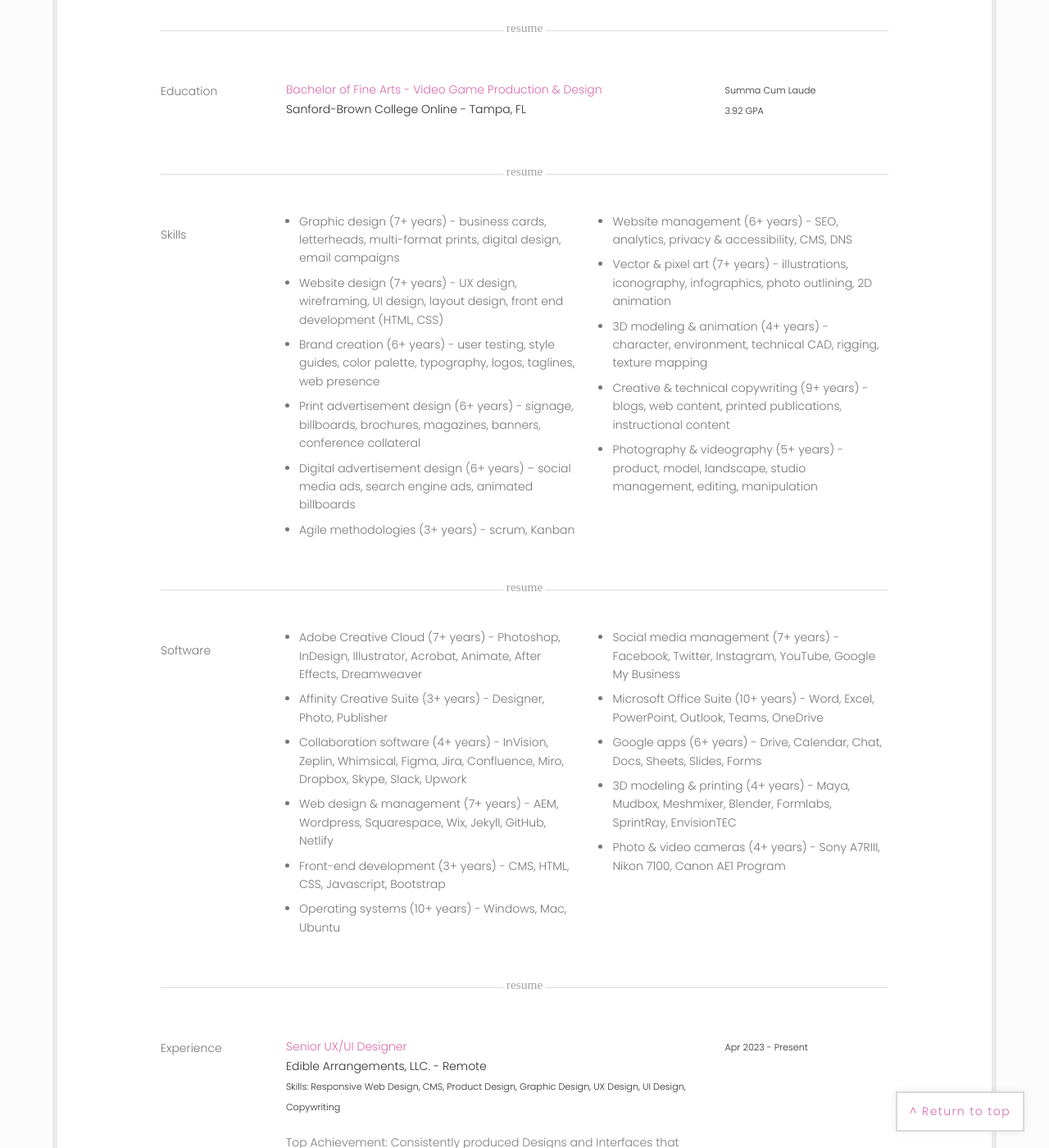
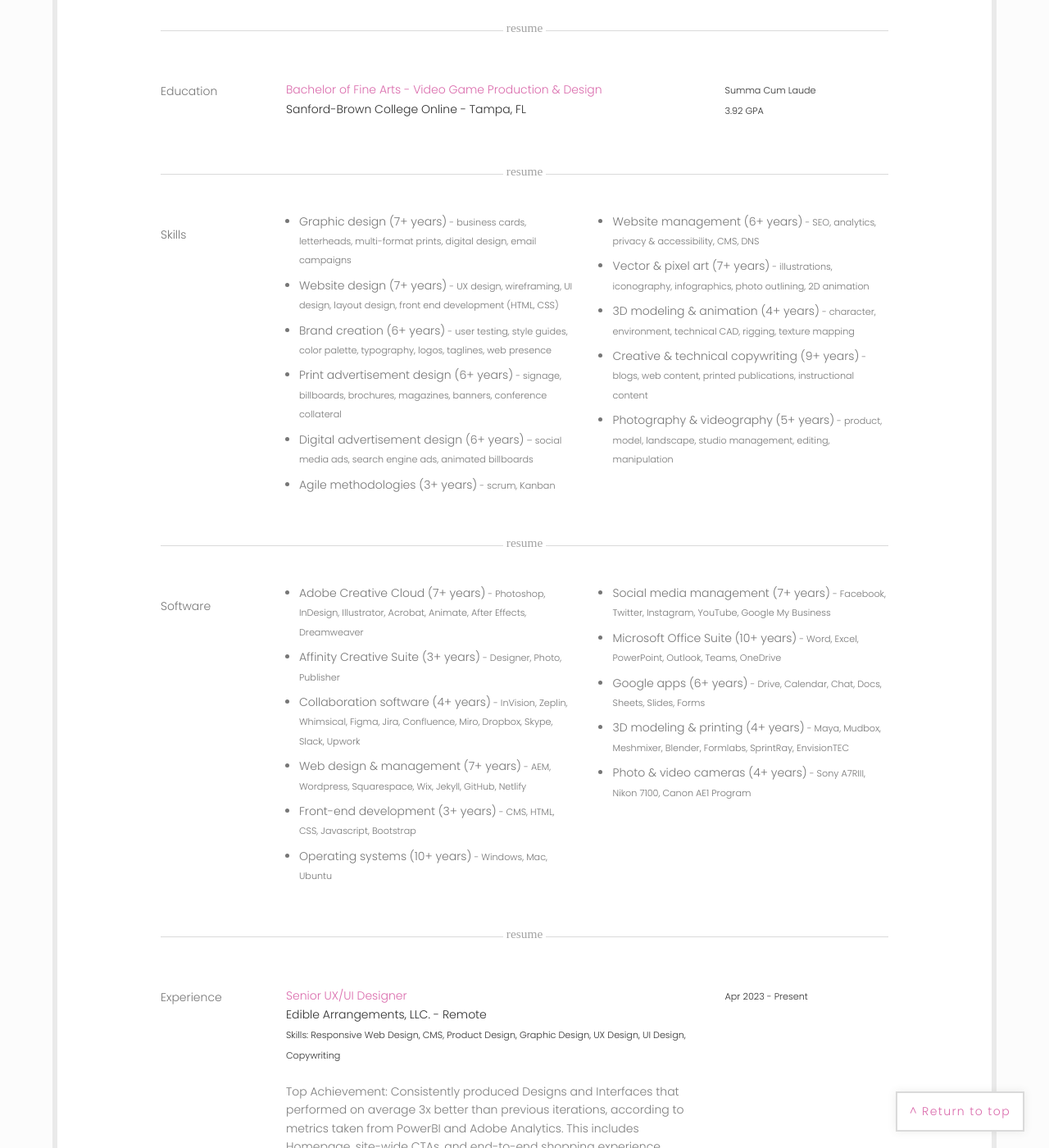
Before and after one commit to Kaedurr/portfolio, a Jekyll site: the page built from resume.html, in a window 1280 px wide and 1400 px high, scrolled down 894 px. Shown: the whole window at 82% size. Built offline with Jekyll 4.4.1, drawn with Linux system fonts in a browser that asks for light colours; some web fonts are replaced.

Commit message:
Update resume page formatting
Update formatting of resume page including font size changes and section spacing

```diff
--- a/resume.html
+++ b/resume.html
@@ -69,23 +69,23 @@ categories: Kate Durr, Resume
 			      <div class="col-md-5">
 				    <span class="more">
 				     	<ul class="resume-list">
-				     	<li>Graphic design (7+ years) - business cards, letterheads, multi-format prints, digital design, email campaigns</li>
-						<li>Website design (7+ years) - UX design, wireframing, UI design, layout design, front end development (HTML, CSS)</li>
-						<li>Brand creation (6+ years) - user testing, style guides, color palette, typography, logos, taglines, web presence</li>
-						<li>Print advertisement design (6+ years) - signage, billboards, brochures, magazines, banners, conference collateral</li>
-						<li>Digital advertisement design (6+ years) – social media ads, search engine ads, animated billboards</li>
-						<li>Agile methodologies (3+ years) - scrum, Kanban</li>
+				     	<li>Graphic design (7+ years)<span class="date"> - business cards, letterheads, multi-format prints, digital design, email campaigns</span></li>
+						<li>Website design (7+ years)<span class="date"> - UX design, wireframing, UI design, layout design, front end development (HTML, CSS)</span></li>
+						<li>Brand creation (6+ years)<span class="date"> - user testing, style guides, color palette, typography, logos, taglines, web presence</span></li>
+						<li>Print advertisement design (6+ years)<span class="date"> - signage, billboards, brochures, magazines, banners, conference collateral</span></li>
+						<li>Digital advertisement design (6+ years)<span class="date"> – social media ads, search engine ads, animated billboards</span></li>
+						<li>Agile methodologies (3+ years)<span class="date"> - scrum, Kanban</span></li>
 				     	</ul>
 				    </span>
 			      </div>
 			      <div class="col-md-5">
 				    <span class="more">
 				     	<ul class="resume-list">
-				     	<li>Website management (6+ years) - SEO, analytics, privacy & accessibility, CMS, DNS</li>
-				     	<li>Vector & pixel art (7+ years) - illustrations, iconography, infographics, photo outlining, 2D animation</li>
-						<li>3D modeling & animation (4+ years) - character, environment, technical CAD, rigging, texture mapping</li>
-						<li>Creative & technical copywriting (9+ years) - blogs, web content, printed publications, instructional content</li>
-						<li>Photography & videography (5+ years) - product, model, landscape, studio management, editing, manipulation</li>
+				     	<li>Website management (6+ years)<span class="date"> - SEO, analytics, privacy & accessibility, CMS, DNS</span></li>
+				     	<li>Vector & pixel art (7+ years)<span class="date"> - illustrations, iconography, infographics, photo outlining, 2D animation</span></li>
+						<li>3D modeling & animation (4+ years)<span class="date"> - character, environment, technical CAD, rigging, texture mapping</span></li>
+						<li>Creative & technical copywriting (9+ years)<span class="date"> - blogs, web content, printed publications, instructional content</span></li>
+						<li>Photography & videography (5+ years)<span class="date"> - product, model, landscape, studio management, editing, manipulation</span></li>
 				     	</ul>
 				    </span>
 			      </div>
@@ -104,23 +104,23 @@ categories: Kate Durr, Resume
 			      <div class="col-md-5">
 				    <span class="more">
 				     	<ul class="resume-list">
-				     	<li>Adobe Creative Cloud (7+ years) - Photoshop, InDesign, Illustrator, Acrobat, Animate, After Effects, Dreamweaver</li>
-						<li>Affinity Creative Suite (3+ years) - Designer, Photo, Publisher</li>
-						<li>Collaboration software (4+ years) - InVision, Zeplin, Whimsical, Figma, Jira, Confluence, Miro, Dropbox, Skype, Slack, Upwork</li>
-						<li>Web design & management (7+ years) - AEM, Wordpress, Squarespace, Wix, Jekyll, GitHub, Netlify</li>
-						<li>Front-end development (3+ years) - CMS, HTML, CSS, Javascript, Bootstrap</li>
-						<li>Operating systems (10+ years) - Windows, Mac, Ubuntu</li>
+				     	<li>Adobe Creative Cloud (7+ years)<span class="date"> - Photoshop, InDesign, Illustrator, Acrobat, Animate, After Effects, Dreamweaver</span></li>
+						<li>Affinity Creative Suite (3+ years)<span class="date"> - Designer, Photo, Publisher</span></li>
+						<li>Collaboration software (4+ years)<span class="date"> - InVision, Zeplin, Whimsical, Figma, Jira, Confluence, Miro, Dropbox, Skype, Slack, Upwork</span></li>
+						<li>Web design & management (7+ years)<span class="date"> - AEM, Wordpress, Squarespace, Wix, Jekyll, GitHub, Netlify</span></li>
+						<li>Front-end development (3+ years)<span class="date"> - CMS, HTML, CSS, Javascript, Bootstrap</span></li>
+						<li>Operating systems (10+ years)<span class="date"> - Windows, Mac, Ubuntu</span></li>
 				     	</ul>
 				    </span>
 			      </div>
 			      <div class="col-md-5">
 				    <span class="more">
 				     	<ul class="resume-list">
-				     	<li>Social media management (7+ years) - Facebook, Twitter, Instagram, YouTube, Google My Business</li>
-						<li>Microsoft Office Suite (10+ years) - Word, Excel, PowerPoint, Outlook, Teams, OneDrive</li>
-						<li>Google apps (6+ years) - Drive, Calendar, Chat, Docs, Sheets, Slides, Forms</li>
-						<li>3D modeling & printing (4+ years) - Maya, Mudbox, Meshmixer, Blender, Formlabs, SprintRay, EnvisionTEC</li>
-						<li>Photo & video cameras (4+ years) - Sony A7RIII, Nikon 7100, Canon AE1 Program</li>
+				     	<li>Social media management (7+ years)<span class="date"> - Facebook, Twitter, Instagram, YouTube, Google My Business</span></li>
+						<li>Microsoft Office Suite (10+ years)<span class="date"> - Word, Excel, PowerPoint, Outlook, Teams, OneDrive</span></li>
+						<li>Google apps (6+ years)<span class="date"> - Drive, Calendar, Chat, Docs, Sheets, Slides, Forms</span></li>
+						<li>3D modeling & printing (4+ years)<span class="date"> - Maya, Mudbox, Meshmixer, Blender, Formlabs, SprintRay, EnvisionTEC</span></li>
+						<li>Photo & video cameras (4+ years)<span class="date"> - Sony A7RIII, Nikon 7100, Canon AE1 Program</span></li>
 				     	</ul>
 				    </span>
 			      </div>
@@ -149,7 +149,7 @@ categories: Kate Durr, Resume
 				     <div class="col-md-7 col-md-offset-2">
 				     <span class="more">
 				     		Top Achievement: Consistently produced Designs and Interfaces that performed on average 3x better than previous iterations, according to metrics taken from PowerBI and Adobe Analytics. This includes Homepage, site-wide CTAs, and end-to-end shopping experience.
-				     </span>
+				     </span><br/>
 				     <span class="more">
 				     	<ul class="resume-list">
 				     		<li>Perform regular audits, document findings, and meet with internal teams and stakeholders to understand opportunities for growth within website, BoH and FoH softwares, and mobile app</li>
@@ -157,7 +157,7 @@ categories: Kate Durr, Resume
 							<li>Attend frequent cross-functional meetings to document requirements then organize, schedule, and manage tickets based on those requirements to develop designs</li>
 							<li>Develop wireframes and hi-fidelity mockups within Figma that focus on conversion rate optimization enhancements with annotations demonstrating screen layouts, information hierarchy, and on-screen interaction behavior for users on various devices</li>
 							<li>Manage the work of offshore mid-level UX/UI Designers, scheduling regular checkins to ensure team collaboration, project efficiency, and understanding of requirements</li>
-				     	</ul></span><br/><br/>
+				     	</ul></span><br/>
 			        </div>
 
 			        <div class="col-md-7 col-md-offset-2">
@@ -172,7 +172,7 @@ categories: Kate Durr, Resume
 				     <div class="col-md-7 col-md-offset-2">
 				     <span class="more">
 				     		Top Achievement: Completed commissions for Stern Pinball, Inc., 7 Sages Yoga, LLC., Imprimis Networks, LLC., and Liberty Cleaners of Powell, OH. Completed commissions for individuals and artists through Upwork Global, Inc. and other independent contracts.
-				     </span>
+				     </span><br/>
 				     <span class="more">
 				     	<ul class="resume-list">
 				     		<li>Provide quality service and support resolution by collaborating 1-on-1 with product owners across different time zones and countries</li>
@@ -182,7 +182,7 @@ categories: Kate Durr, Resume
 				     		<li>Provide expertise in visual design, typography, user-centered design, and interaction design by delivering high-quality, pixel perfect work that is visually stunning and user-friendly</li>
 				     		<li>Design, develop, author content for, and manage CMS websites, including establishing and testing server functionality and security settings, then train owners to maintain sites independently as needed</li>
 				     		<li>Create original assets for new brands or repair existing brand materials, and complete tasks including logo and brand design, print and digital advertising, social media management, website design and management, typography, iconography, and motion graphics design</li>
-				     	</ul></span><br/><br/>
+				     	</ul></span><br/>
 			        </div>
 
 			        <div class="col-md-7 col-md-offset-2">
@@ -197,7 +197,7 @@ categories: Kate Durr, Resume
 			        <div class="col-md-7 col-md-offset-2">
 				     <span class="more">
 				     		Top Achievement: Designed and delivered marketing collateral for a tradeshow booth in less than 2 weeks. This included a set of 4 20 second animations created in After Effects, responsive web landing page with sign up form, print flyer, branded tablecloth, and standing banner.
-				     </span>
+				     </span><br/>
 				     <span class="more">
 				     	<ul class="resume-list">
 				     		<li>Collaborated with copywriters, developers, and department creatives in cross-functional brainstorming sessions to enhance existing processes and tools</li>
@@ -205,7 +205,7 @@ categories: Kate Durr, Resume
 							<li>Championed consumer-first experiences, innovative design practices, and practical, iterative releases while developing top-notch products as part of the high-functioning design system</li>
 							<li>Designed a wide range of wireframes and high-fidelity final products including landing pages, search workflows, intuitive UI, infographic animations, and interactive components that aligned with the larger design organization using Figma and the Adobe Creative Cloud</li>
 							<li>Maintained high design standards and provided clear, detailed annotations that effectively described design functionality to stakeholders and developers and established effective storytelling and messaging that increased user retention</li>
-				     	</ul></span><br/><br/>
+				     	</ul></span><br/>
 			        </div>
 
 			        <div class="col-md-7 col-md-offset-2">
@@ -220,7 +220,7 @@ categories: Kate Durr, Resume
 			        <div class="col-md-7 col-md-offset-2">
 				     <span class="more">
 				     		Top Achievement: Completed initiatives that became the top 3 conversion sources for the business, increasing annual profit by 60%. Designed, authored, and published a 16-page catalog reaching 240,000 households. Designed and developed a 63-page responsive Wordpress website in under 8 months, optimizing for better UX, SEO, and page speed.
-				     </span>
+				     </span><br/>
 				     <span class="more">
 				     	<ul class="resume-list">
 				     		<li>Transformed broad, conceptual ideas into scalable products including interactive web landing pages, digital and print advertisements, social media content, and secure patient forms</li>
@@ -228,7 +228,7 @@ categories: Kate Durr, Resume
 							<li>Established design system standards, creating cohesion to solidify brand recognition across multiple print and digital platforms, that increased brand awareness and customer loyalty</li>
 							<li>Prototyped, designed, and released various products, planning and organizing short-term and long-term solutions to overarching goals while maintaining 5-star, luxury brand standards</li>
 							<li>Advocated for user needs, providing context and rationale to the business owner through quantitative data gathering to most effectively serve users through clear product design</li>
-				     	</ul></span><br/><br/>
+				     	</ul></span><br/>
 			        </div>
 
 			        <div class="col-md-7 col-md-offset-2">
@@ -243,7 +243,7 @@ categories: Kate Durr, Resume
 			        <div class="col-md-7 col-md-offset-2">
 				     <span class="more">
 				     		Top Achievement: Worked as the only designer on a multi-million dollar ecommerce website redesign project for the Cardinal Health Market B2B platform containing over 100,000 medical products. Designed the new responsive website from workflows as old as 1999 using Adobe Photoshop, Zeplin, and AEM as part of an Agile scrum workflow.
-				     </span>
+				     </span><br/>
 				     <span class="more">
 				     	<ul class="resume-list">
 				     		<li>Provided visual direction and ensured the execution of creative projects met high standards by collaborating closely with on-shore and off-shore frontend and backend development teams</li>
@@ -251,7 +251,7 @@ categories: Kate Durr, Resume
 				     		<li>Discovered solutions and validated them thoughtfully through user research and user testing, then conceptualized and created wireframes and final products for multiple projects at a time</li>
 				     		<li>Maintained pixel-perfect standards through multiple revisions of web products like landing pages, product pages, UI and marketing elements, templates, and interactive components containing between 100 to 1,500 design assets apiece</li>
 				     		<li>Collaborated with photography and marketing teams to establish web design functionality requirements and standard and 360 degree photography style guides, then worked with these teams to design, author, and implement targeted and segmented promotional content</li>
-				     	</ul></span><br/><br/>
+				     	</ul></span><br/>
 			        </div>
 
                  <div class="col-md-7 col-md-offset-2">
```
